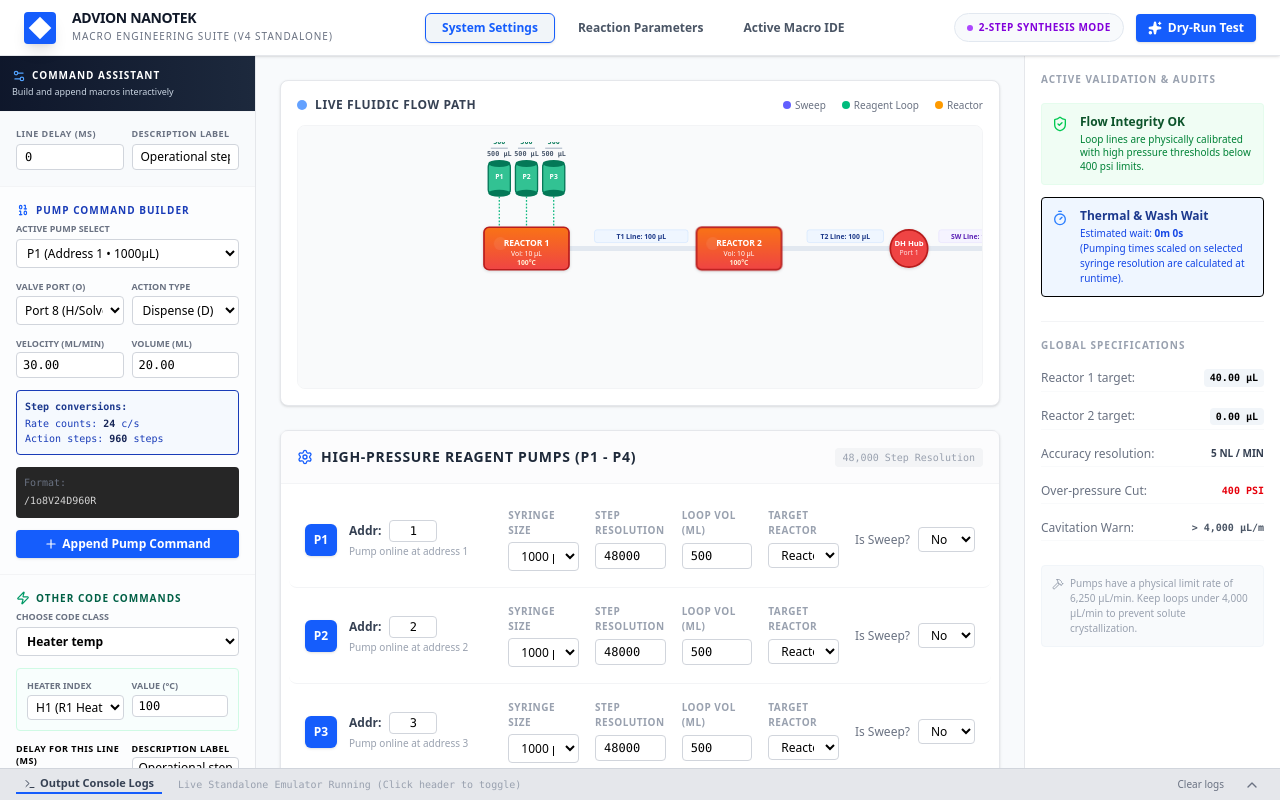
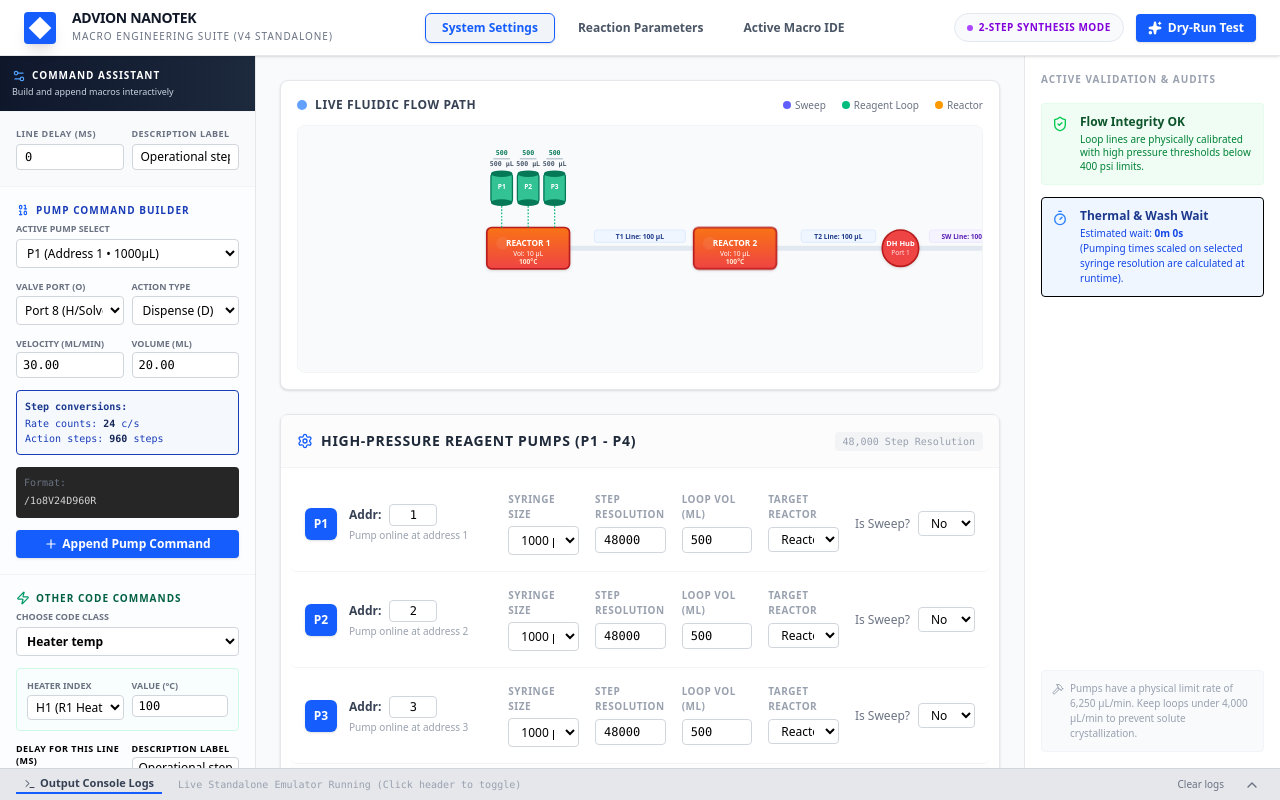
Before and after one commit to giancarlopascali-hub/NanoTek_MacroGen, a React (Vite) app: page / in a window 1280 px wide. Built offline with nearby package versions, Linux system fonts and the light colour scheme.

Commit message:
fix: update sweep logic and refine schematic UI
- Exclude sweep pumps from volume validation calculations.
- Adjust FluidicSchematic SVG offsets and padding for better alignment.
- Remove redundant Global Specifications panel from sidebar.

```diff
--- a/src/App.tsx
+++ b/src/App.tsx
@@ -349,6 +349,7 @@
 
       const activePumps = pumps.filter((p) => p.addr !== "0" && p.addr.trim() !== "");
       for (const p of activePumps) {
+        if (p.sweep === "Yes") continue;
         const r1Vol = parseFloat(reactionData["R1"]?.[p.id]?.vol || "0") || 0;
         const r2Vol = parseFloat(reactionData["R2"]?.[p.id]?.vol || "0") || 0;
         const plannedVol = r1Vol + r2Vol;
--- a/src/components/FluidicSchematic.tsx
+++ b/src/components/FluidicSchematic.tsx
@@ -60,10 +60,10 @@
         </div>
       </div>
 
-      {/* SVG Container wrapping the schema */}
-      <div className="w-full overflow-x-auto bg-gray-50 border border-gray-100 rounded-lg p-4">
+      {/* SVG Container wrapping the schema with reduced padding */}
+      <div className="w-full overflow-x-auto bg-gray-50 border border-gray-100 rounded-lg py-2 px-3">
         <svg
-          viewBox="0 0 1000 260"
+          viewBox="0 -18 1000 278"
           className="w-full min-w-[850px] h-[230px] select-none font-sans"
         >
           {/* Animated Line Gradients and Patterns */}
@@ -275,7 +275,7 @@
                   {/* Connection Line straight down into Reactor 1's top (Y: 95) */}
                   <line
                     x1={cx}
-                    y1="55"
+                    y1="65"
                     x2={cx}
                     y2="95"
                     stroke={isSweep ? "#a855f7" : "#10b981"}
@@ -285,7 +285,7 @@
                   {/* Loop Cylinders background */}
                   <rect
                     x={cx - 13}
-                    y="20"
+                    y="30"
                     width="26"
                     height="35"
                     rx="4"
@@ -297,7 +297,7 @@
                   {ratioLeft > 0 && (
                     <rect
                       x={cx - 13}
-                      y={55 - 35 * ratioLeft}
+                      y={65 - 35 * ratioLeft}
                       width="26"
                       height={35 * ratioLeft}
                       rx="2"
@@ -306,12 +306,12 @@
                     />
                   )}
                   {/* Cap top and bottom */}
-                  <ellipse cx={cx} cy="20" rx="13" ry="4" fill={ratioLeft >= 1.0 ? "#047857" : "#94a3b8"} />
-                  <ellipse cx={cx} cy="55" rx="13" ry="4" fill="#047857" />
+                  <ellipse cx={cx} cy="30" rx="13" ry="4" fill={ratioLeft >= 1.0 ? "#047857" : "#94a3b8"} />
+                  <ellipse cx={cx} cy="65" rx="13" ry="4" fill="#047857" />
                   {/* Cylinder border */}
                   <rect
                     x={cx - 13}
-                    y="20"
+                    y="30"
                     width="26"
                     height="35"
                     rx="4"
@@ -319,15 +319,15 @@
                     stroke="#047857"
                     strokeWidth="1.5"
                   />
-                  <text x={cx} y="38" fill="#fff" fontSize="8" fontWeight="bold" textAnchor="middle">
+                  <text x={cx} y="48" fill="#fff" fontSize="8" fontWeight="bold" textAnchor="middle">
                     P{pump.id}
                   </text>
                   <g className="font-mono">
-                    <text x={cx} y="-3" fill="#047857" fontSize="8" fontWeight="bold" textAnchor="middle">
+                    <text x={cx} y="7" fill="#047857" fontSize="8" fontWeight="bold" textAnchor="middle">
                       {Math.max(0, pump.loopVol - used).toFixed(0)}
                     </text>
-                    <line x1={cx - 10} y1="2" x2={cx + 10} y2="2" stroke="#94a3b8" strokeWidth="1" />
-                    <text x={cx} y="11" fill="#475569" fontSize="8" fontWeight="bold" textAnchor="middle">
+                    <line x1={cx - 10} y1="12" x2={cx + 10} y2="12" stroke="#94a3b8" strokeWidth="1" />
+                    <text x={cx} y="21" fill="#475569" fontSize="8" fontWeight="bold" textAnchor="middle">
                       {pump.loopVol} µL
                     </text>
                   </g>
--- a/src/components/ValidationSidebar.tsx
+++ b/src/components/ValidationSidebar.tsx
@@ -110,60 +110,12 @@
         </div>
       </div>
 
-      {/* Global Parameters overview panel */}
-      <div className="border-t border-gray-100 pt-4 flex-1">
-        <h2 className="text-[10px] font-bold text-gray-400 uppercase tracking-widest mb-3">
-          Global Specifications
-        </h2>
-        <div className="space-y-3">
-          {/* Reactor 1 Target metric */}
-          <div className="flex justify-between items-center py-1 border-b border-gray-50 text-xs">
-            <span className="text-gray-500 font-medium">Reactor 1 target:</span>
-            <span className="font-mono bg-slate-100 px-1.5 py-0.5 rounded text-[10px] font-bold">
-              {r1Bolus} µL
-            </span>
-          </div>
-
-          {/* Reactor 2 Target metric */}
-          <div className="flex justify-between items-center py-1 border-b border-gray-50 text-xs">
-            <span className="text-gray-500 font-medium">Reactor 2 target:</span>
-            <span className="font-mono bg-slate-100 px-1.5 py-0.5 rounded text-[10px] font-bold">
-              {r2Bolus} µL
-            </span>
-          </div>
-
-          {/* Flow unit standard limit */}
-          <div className="flex justify-between items-center py-1 border-b border-gray-50 text-xs">
-            <span className="text-gray-500 font-medium">Accuracy resolution:</span>
-            <span className="text-[10px] font-medium font-semibold text-gray-700 uppercase">
-              5 nL / Min
-            </span>
-          </div>
-
-          {/* High pressure limits */}
-          <div className="flex justify-between items-center py-1 border-b border-gray-50 text-xs">
-            <span className="text-gray-500 font-medium font-medium">Over-pressure Cut:</span>
-            <span className="text-[10px] font-mono font-bold text-red-600 uppercase">
-              400 PSI
-            </span>
-          </div>
-
-          {/* Cavitation warning speeds */}
-          <div className="flex justify-between items-center py-1 border-b border-gray-50 text-xs">
-            <span className="text-gray-500 font-medium">Cavitation Warn:</span>
-            <span className="text-[10px] font-mono font-semibold text-gray-600">
-              &gt; 4,000 µL/m
-            </span>
-          </div>
-        </div>
-
-        {/* Small tips block */}
-        <div className="mt-6 bg-slate-50 p-2.5 rounded border border-slate-100 text-[10px] text-gray-400 leading-normal flex gap-1.5">
-          <Hammer className="w-3 h-3 text-gray-400 shrink-0 mt-0.5" />
-          <span>
-            Pumps have a physical limit rate of 6,250 µL/min. Keep loops under 4,000 µL/min to prevent solute crystallization.
-          </span>
-        </div>
+      {/* Small tips block */}
+      <div className="mt-auto bg-slate-50 p-2.5 rounded border border-slate-100 text-[10px] text-gray-400 leading-normal flex gap-1.5">
+        <Hammer className="w-3 h-3 text-gray-400 shrink-0 mt-0.5" />
+        <span>
+          Pumps have a physical limit rate of 6,250 µL/min. Keep loops under 4,000 µL/min to prevent solute crystallization.
+        </span>
       </div>
     </div>
   );
```
